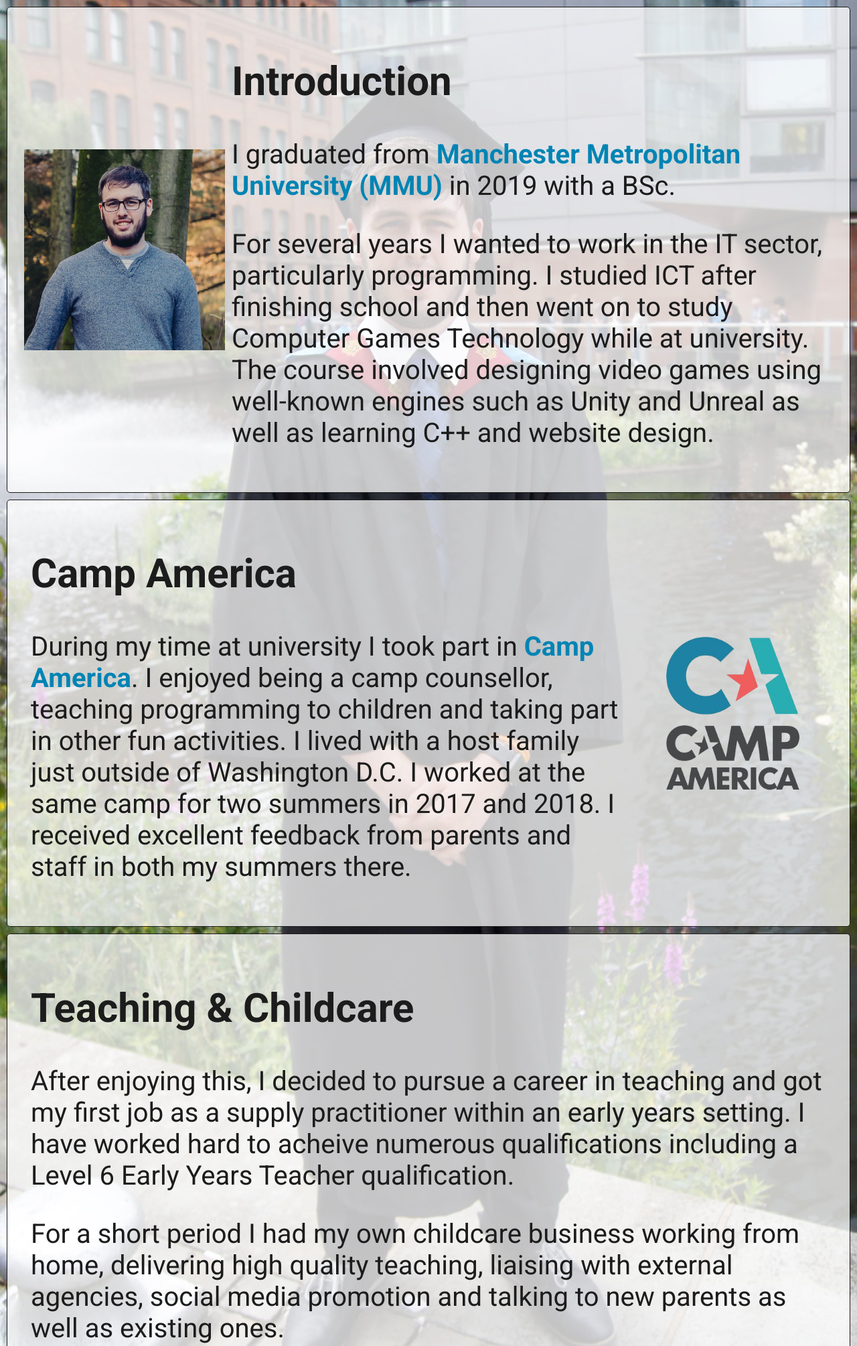
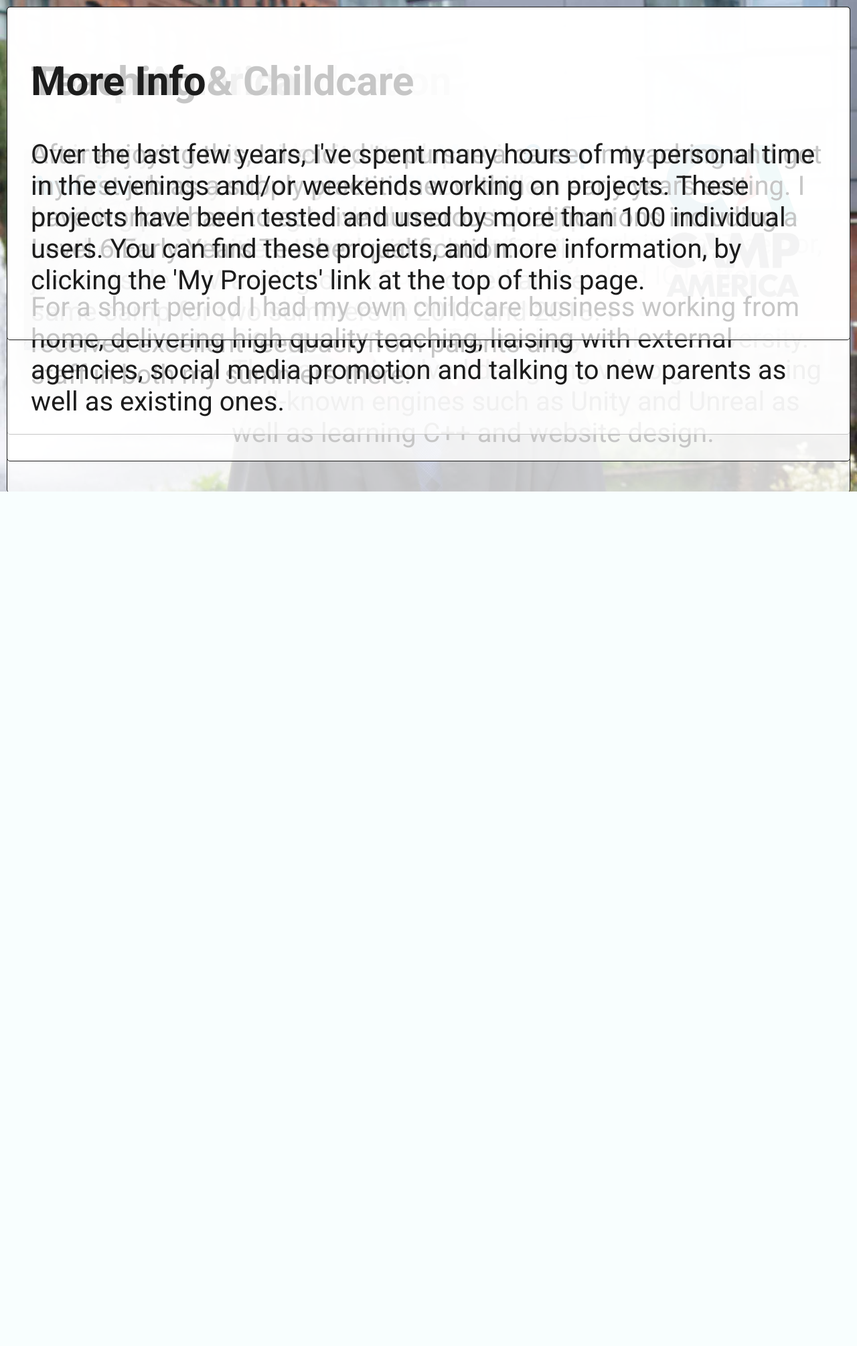
Before and after one commit to SimmsRyan97/lmonsol.github.io, a PHP site: page /about-me.html in a window 1280 px wide. Shown: the part 66-2076 px from the top of the page at 67% size. After the commit the page ends 800 px from the top, so only its background shows below. Run offline with PHP 8.4, Linux system fonts and the light colour scheme.

Commit message:
Update defaultStyle.css

```diff
--- a/css/defaultStyle.css
+++ b/css/defaultStyle.css
@@ -205,6 +205,8 @@ a.dark {
     overflow: auto;
     display: flex;
     align-items: center;
+	position: fixed;
+	overflow-y: scroll;
 }
 
 .wrapper.dark {
```
